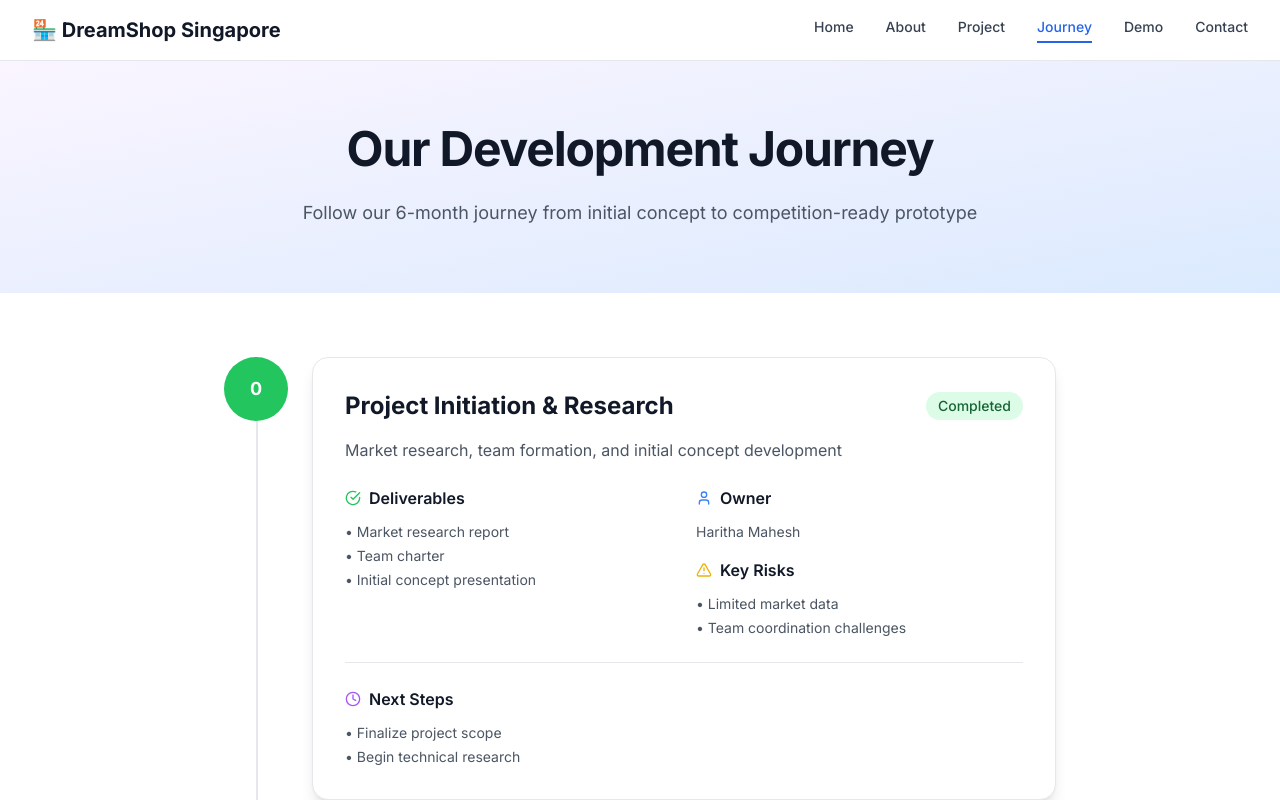
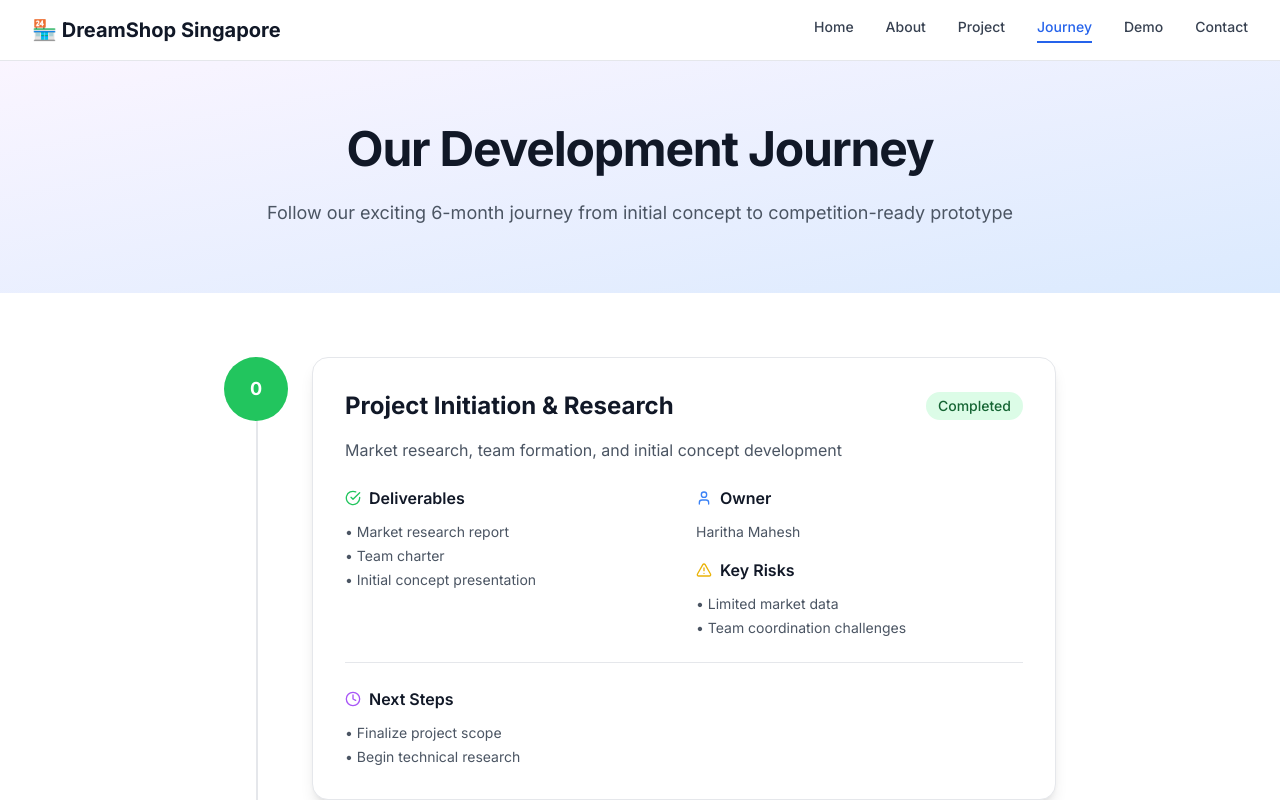
Before and after one commit to SaaiAravindhRaja/Re-Charge, a Next.js app: page /journey in a window 1280 px wide. Shown: the top 800 px of the page. Built offline with nearby package versions, Linux system fonts and the light colour scheme.

Commit message:
update journey hero text

```diff
--- a/app/journey/page.tsx
+++ b/app/journey/page.tsx
@@ -18,7 +18,7 @@ export default function JourneyPage() {
               Our Development Journey
             </h1>
             <p className="mt-6 text-lg leading-8 text-gray-600 max-w-3xl mx-auto">
-              Follow our 6-month journey from initial concept to competition-ready prototype
+              Follow our exciting 6-month journey from initial concept to competition-ready prototype
             </p>
           </div>
         </div>
```
